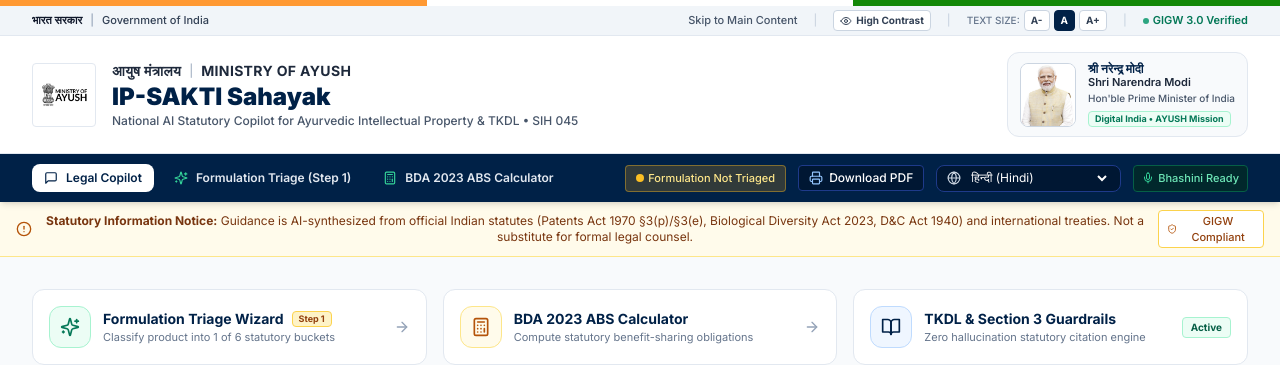
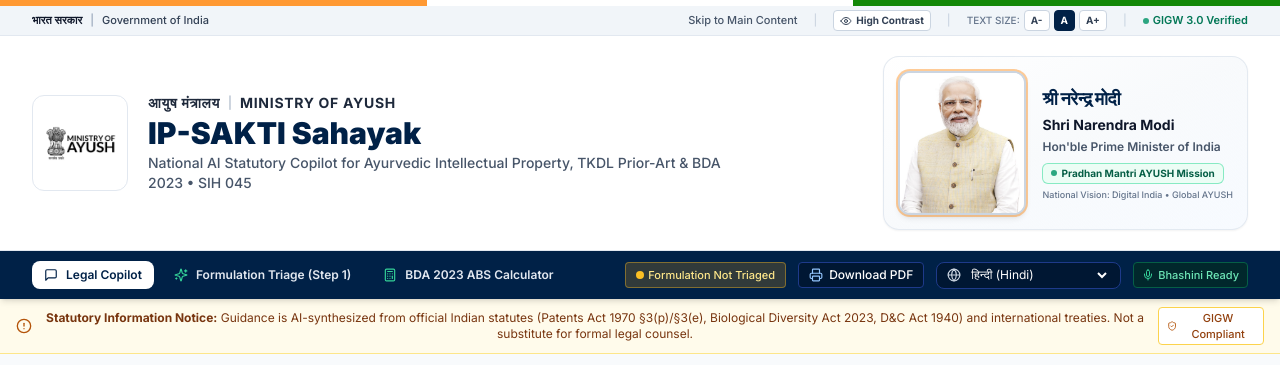
Before and after one commit to Soumadipta-Konar/ip-sahayak-admin, a Next.js app in the folder frontend/: page / in a window 1280 px wide. Shown: the top 365 px of the page. Built offline with nearby package versions, Linux system fonts and the light colour scheme; no server answers.

Commit message:
feat(ui): enlarge Hon'ble Prime Minister dignitary portrait with stately national frame and mission badges

```diff
--- a/frontend/src/components/layout/GovtBanner.tsx
+++ b/frontend/src/components/layout/GovtBanner.tsx
@@ -125,64 +125,73 @@
       </div>
 
       {/* 3. Official Government Masthead with Ministry of AYUSH & Hon'ble PM */}
-      <div className="max-w-7xl mx-auto px-4 sm:px-8 py-3 sm:py-4 flex flex-wrap items-center justify-between gap-4">
+      <div className="max-w-7xl mx-auto px-4 sm:px-8 py-3 sm:py-5 flex flex-wrap items-center justify-between gap-6">
         {/* Ministry of AYUSH Emblem & Brand */}
-        <div className="flex items-center gap-3 sm:gap-4">
-          <div className="relative w-14 h-14 sm:w-16 sm:h-16 flex-shrink-0 bg-white rounded border border-slate-200 p-1 flex items-center justify-center shadow-xs">
+        <div className="flex items-center gap-3.5 sm:gap-5">
+          <div className="relative w-16 h-16 sm:w-20 sm:h-20 lg:w-24 lg:h-24 flex-shrink-0 bg-white rounded-xl border border-slate-200 p-1.5 flex items-center justify-center shadow-xs">
             <Image
               src="/images/ayush_logo.jpg"
               alt="Ministry of AYUSH Government of India Emblem"
-              width={64}
-              height={64}
+              width={96}
+              height={96}
               className="object-contain max-h-full"
               priority
             />
           </div>
 
           <div>
-            <div className="flex items-center gap-2">
-              <span className="text-xs sm:text-sm font-bold text-slate-800 tracking-wide uppercase">
+            <div className="flex items-center gap-2 mb-0.5">
+              <span className="text-xs sm:text-sm font-bold text-slate-800 tracking-wider uppercase">
                 आयुष मंत्रालय
               </span>
               <span className="text-xs text-slate-400">|</span>
-              <span className="text-xs sm:text-sm font-bold text-slate-800 tracking-wide uppercase">
+              <span className="text-xs sm:text-sm font-bold text-slate-800 tracking-wider uppercase">
                 Ministry of AYUSH
               </span>
             </div>
-            <h1 className="text-base sm:text-xl lg:text-2xl font-black text-[#002147] leading-tight">
+            <h1 className="text-xl sm:text-2xl lg:text-3xl font-black text-[#002147] leading-tight">
               IP-SAKTI Sahayak
             </h1>
-            <p className="text-[11px] sm:text-xs text-slate-600 font-medium">
-              National AI Statutory Copilot for Ayurvedic Intellectual Property & TKDL &bull; SIH 045
+            <p className="text-xs sm:text-sm text-slate-600 font-medium max-w-xl mt-0.5">
+              National AI Statutory Copilot for Ayurvedic Intellectual Property, TKDL Prior-Art & BDA 2023 &bull; SIH 045
             </p>
           </div>
         </div>
 
-        {/* Dignitary Profile: Hon'ble Prime Minister */}
-        <div className="flex items-center gap-3 bg-slate-50 border border-slate-200 rounded-xl p-2 sm:px-3 sm:py-2 shadow-xs">
-          <div className="relative w-12 h-14 sm:w-14 sm:h-16 rounded-lg overflow-hidden border border-slate-300 flex-shrink-0 shadow-xs bg-white">
+        {/* Dignitary Profile: Hon'ble Prime Minister of India */}
+        <div className="flex items-center gap-3.5 sm:gap-4 bg-gradient-to-br from-white via-slate-50 to-blue-50/50 border border-slate-200/90 rounded-2xl p-2.5 sm:p-3.5 shadow-sm hover:shadow-md transition-shadow">
+          {/* Large, stately framed portrait */}
+          <div className="relative w-20 h-24 sm:w-28 sm:h-32 lg:w-32 lg:h-36 rounded-xl overflow-hidden border-2 border-slate-300 shadow-md ring-2 ring-[#FF9933]/50 flex-shrink-0 bg-white">
             <Image
               src="/images/pm_modi.jpg"
               alt="Shri Narendra Modi, Hon'ble Prime Minister of India"
-              width={56}
-              height={64}
-              className="object-cover w-full h-full object-top"
+              width={128}
+              height={144}
+              className="object-cover w-full h-full object-top hover:scale-105 transition-transform duration-300"
               priority
             />
           </div>
-          <div className="text-left">
-            <p className="text-xs font-bold text-[#002147] leading-tight">
+
+          <div className="text-left space-y-0.5">
+            <p className="text-sm sm:text-base lg:text-lg font-black text-[#002147] leading-tight tracking-tight">
               श्री नरेन्द्र मोदी
             </p>
-            <p className="text-[11px] font-semibold text-slate-800 leading-tight">
+            <p className="text-xs sm:text-sm font-bold text-slate-900 leading-tight">
               Shri Narendra Modi
             </p>
-            <p className="text-[10px] text-slate-600 leading-tight mt-0.5 font-medium">
+            <p className="text-[11px] sm:text-xs text-slate-600 leading-tight font-semibold pt-0.5">
               Hon&apos;ble Prime Minister of India
             </p>
-            <span className="inline-block mt-1 text-[9px] font-bold text-emerald-700 bg-emerald-50 border border-emerald-200 px-1.5 py-0.2 rounded">
-              Digital India &bull; AYUSH Mission
-            </span>
+
+            <div className="pt-1.5 flex flex-col gap-1">
+              <span className="inline-flex items-center gap-1 text-[10px] font-bold text-emerald-800 bg-emerald-50 border border-emerald-300/80 px-2 py-0.5 rounded-md w-fit shadow-2xs">
+                <span className="w-1.5 h-1.5 rounded-full bg-emerald-600 animate-pulse" />
+                <span>Pradhan Mantri AYUSH Mission</span>
+              </span>
+              <span className="text-[9px] text-slate-500 font-medium">
+                National Vision: Digital India &bull; Global AYUSH
+              </span>
+            </div>
           </div>
         </div>
       </div>
```
